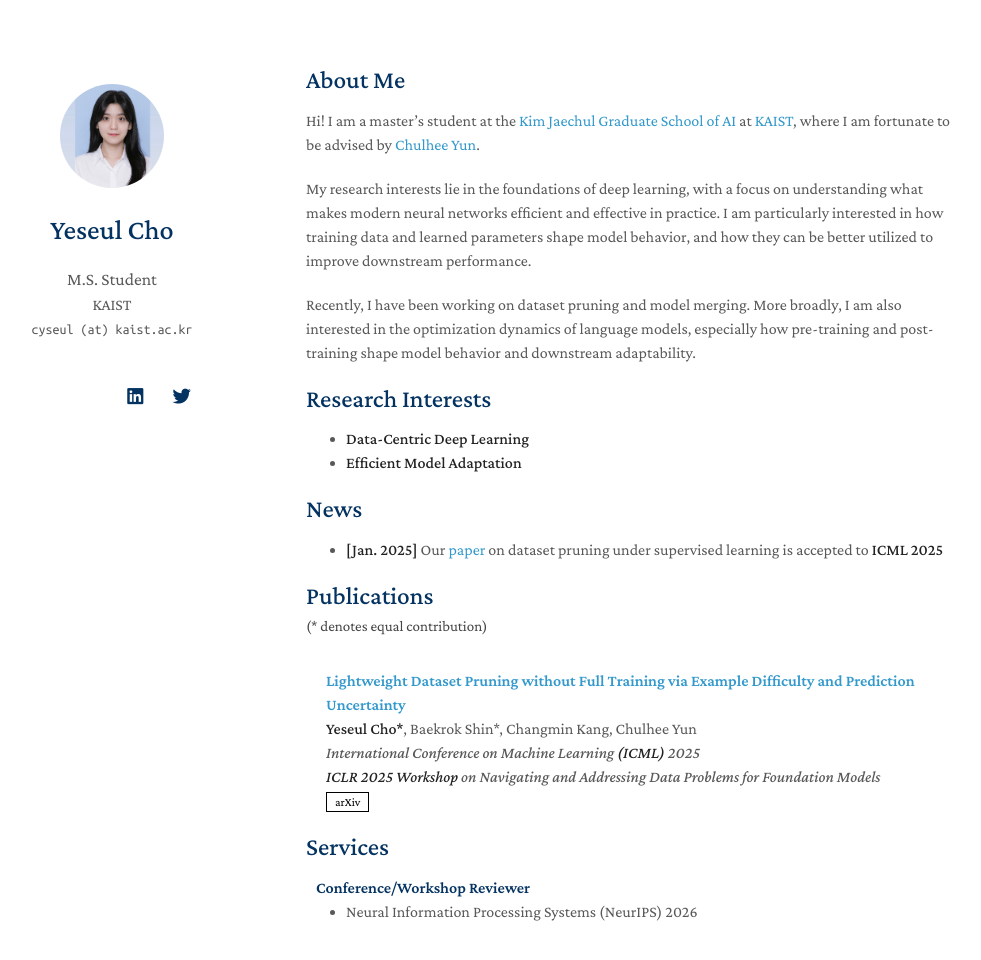
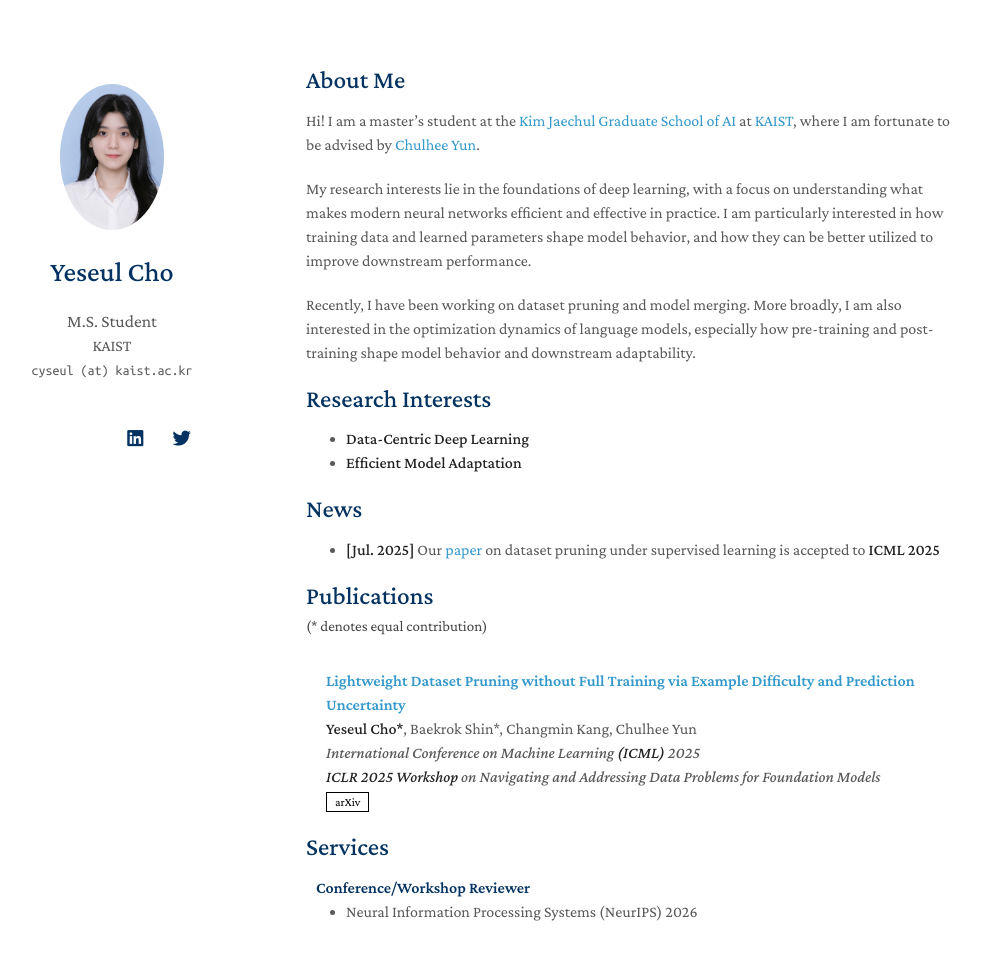
Before and after one commit to cyseul/cyseul.github.io, a Jekyll site: the page built from index.md, in a window 1280 px wide and 1003 px high. Shown: the top 960 px of the window, without its empty margins (164-1145 px from the left). Built offline with Jekyll 4.4.1, drawn with Linux system fonts in a browser that asks for light colours; nearby versions of some CDN libraries; a style sheet for code colours, icons or effects is not loaded; our own code applies the rules of GitHub Pages for plain Markdown files.

Commit message:
Update avatar filename

```diff
--- a/index.md
+++ b/index.md
@@ -17,7 +17,7 @@ Recently, I have been working on dataset pruning and model merging. More broadly
 - **Efficient Model Adaptation**
 
 ## News
-- **[Jan. 2025]** Our [paper](https://arxiv.org/abs/2502.06905) on dataset pruning under supervised learning is accepted to **ICML 2025**
+- **[Jul. 2025]** Our [paper](https://arxiv.org/abs/2502.06905) on dataset pruning under supervised learning is accepted to **ICML 2025**
 
 {% include_relative _includes/publications.md %}
 
```
Also changed, not shown: assets/img/avatar.jpg.
